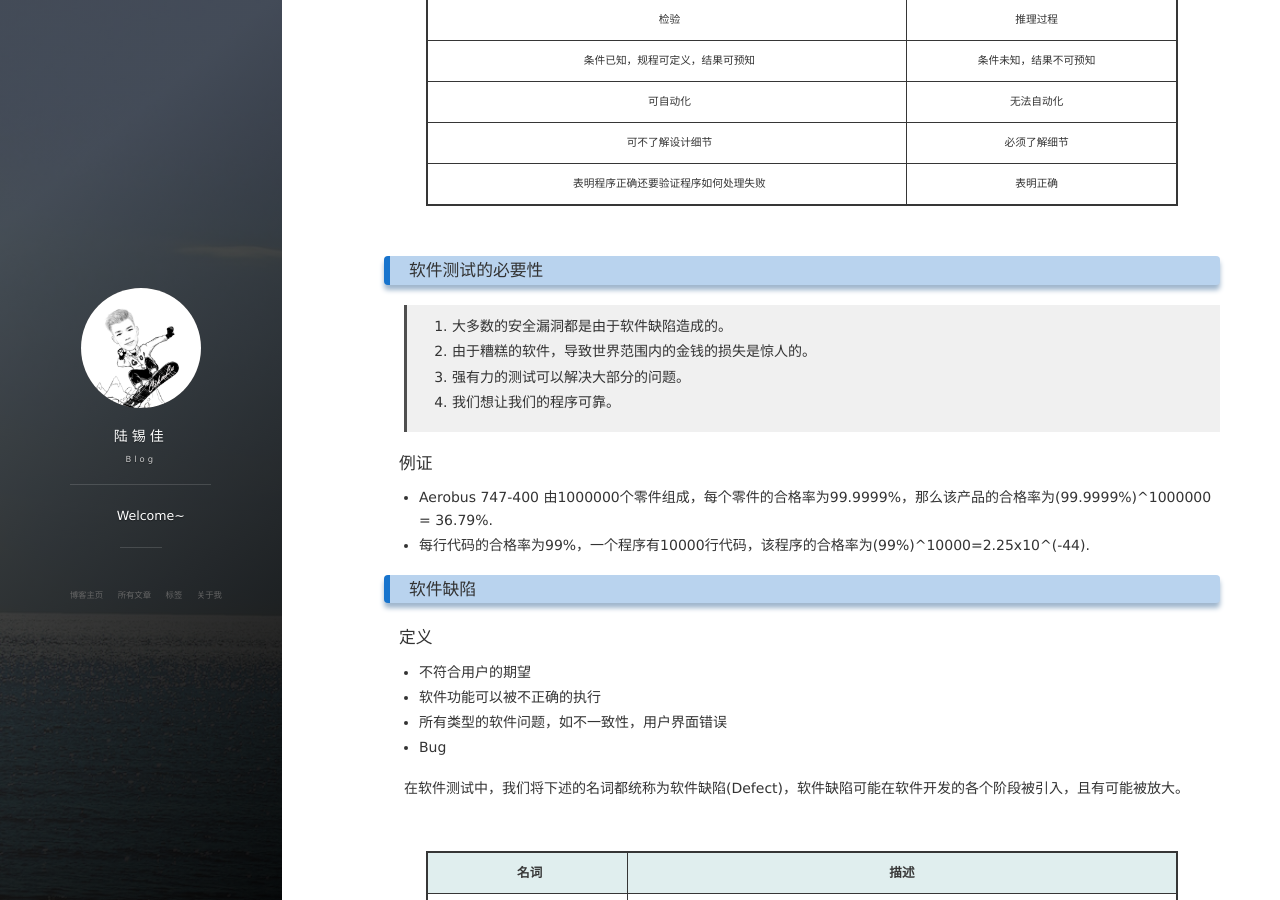
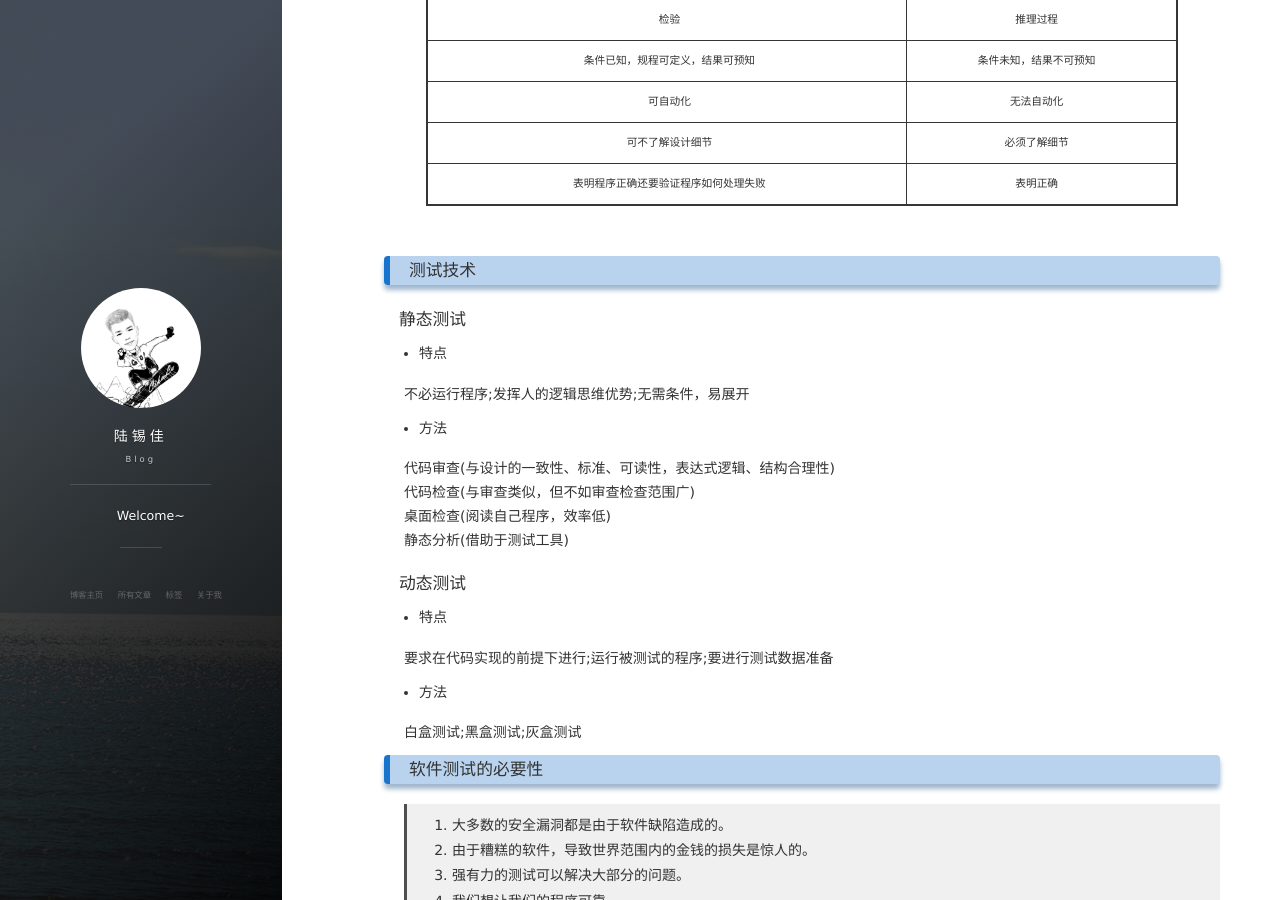
Before and after one commit to lxjsy/blog, a Jekyll site: the page built from _posts/2018-5-11-STIntroduction.md, in a window 1280 px wide and 900 px high, scrolled down 973 px. Built offline with Jekyll 4.4.1, drawn with Linux system fonts in a browser that asks for light colours; nearby versions of some CDN libraries; comment, search, counter and statistics services are not loaded.

Commit message:
change post

```diff
--- a/_posts/2018-5-11-STIntroduction.md
+++ b/_posts/2018-5-11-STIntroduction.md
@@ -41,6 +41,31 @@ tag: Software Testing
 | 可自动化| 无法自动化 |
 |可不了解设计细节|必须了解细节|
 |表明程序正确还要验证程序如何处理失败|表明正确|
+
+### 测试技术
+
+#### 静态测试
+
+* 特点
+
+不必运行程序;发挥人的逻辑思维优势;无需条件，易展开
+
+* 方法
+
+代码审查(与设计的一致性、标准、可读性，表达式逻辑、结构合理性)<br>
+代码检查(与审查类似，但不如审查检查范围广)<br>
+桌面检查(阅读自己程序，效率低)<br>
+静态分析(借助于测试工具)<br>
+
+#### 动态测试
+
+* 特点
+
+要求在代码实现的前提下进行;运行被测试的程序;要进行测试数据准备
+
+* 方法
+
+白盒测试;黑盒测试;灰盒测试
 
 ### 软件测试的必要性
 > 1. 大多数的安全漏洞都是由于软件缺陷造成的。
```
Also changed, not shown: _posts/2018-5-25-UnitTesting.md (+1 -0 lines), _posts/2018-5-26-IntegrationTesting.md (+14 -16 lines), _posts/2018-5-27-SystemTesting.md (+5 -2 lines).
